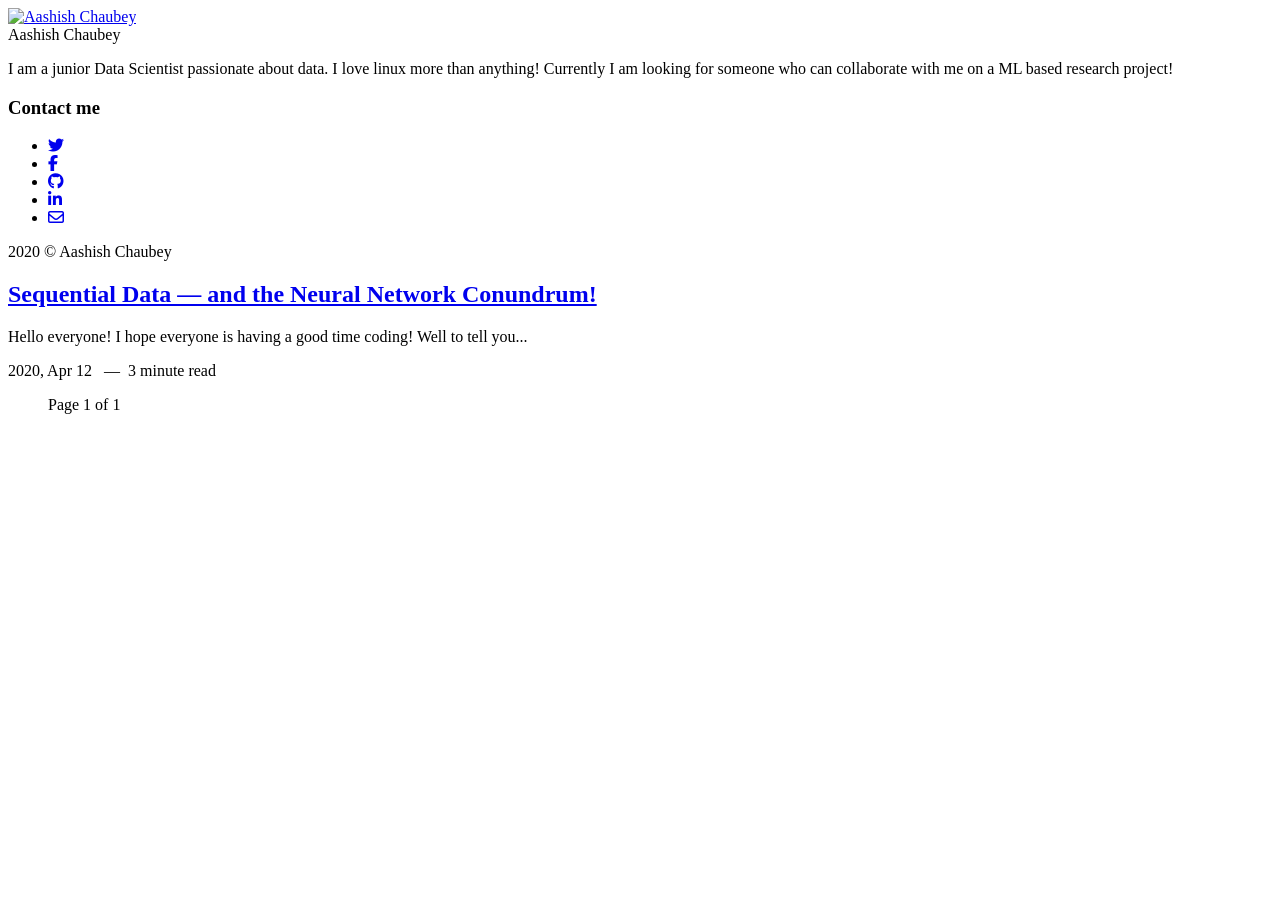
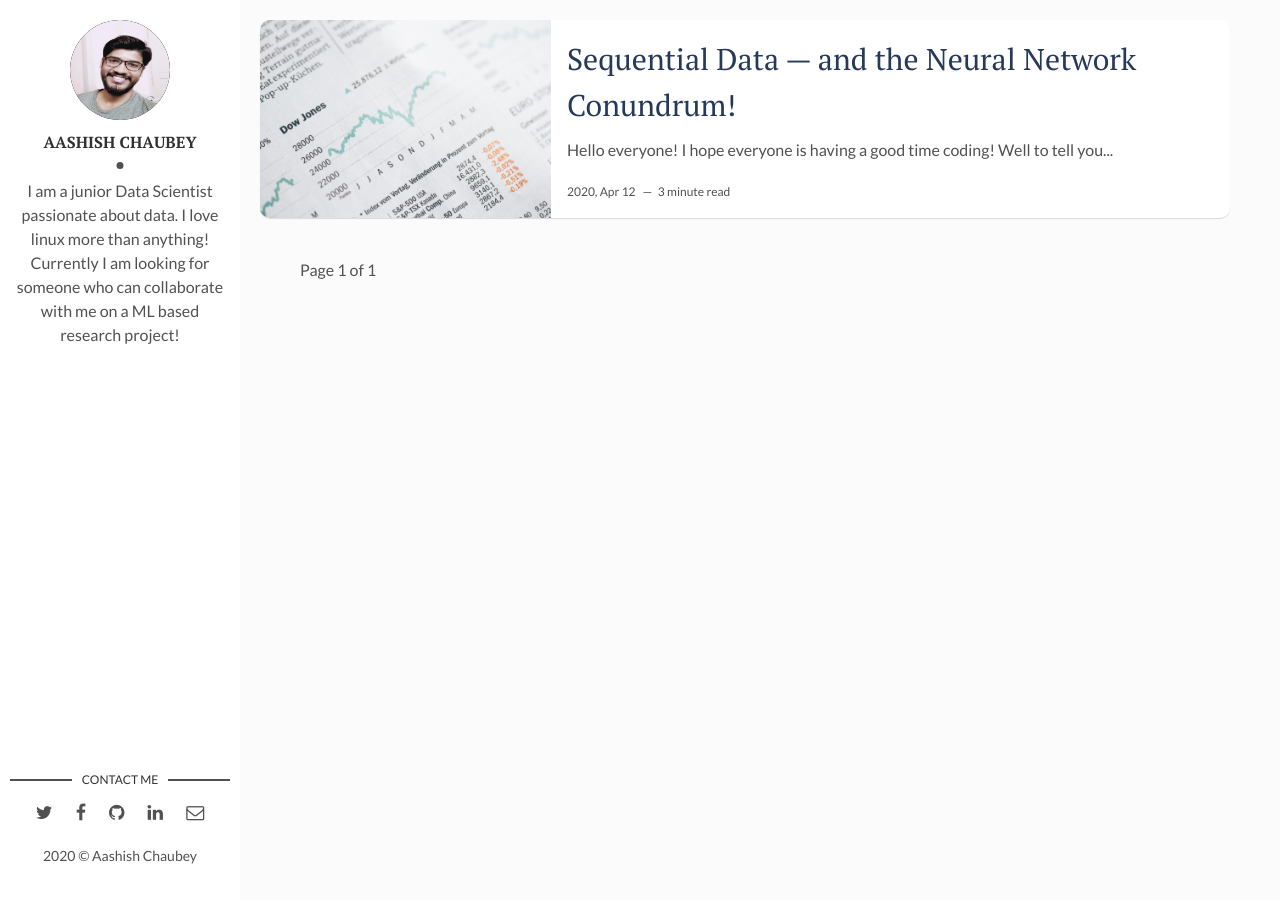
Before and after one commit to aashish-chaubey/blogs, a Jekyll site: the page built from index.html, in a window 1280 px wide. Built offline with Jekyll 4.4.1, drawn with Linux system fonts in a browser that asks for light colours; nearby versions of some CDN libraries; library files that are not in the unit come from our copies; the list of posts is cut into pages by our own code.

```diff
--- a/_config.yml
+++ b/_config.yml
@@ -2,7 +2,7 @@ title: Aashish Chaubey
 description: > # this means to ignore newlines until "baseurl:"
   Personal portfolio app of a data scientist/data engineer
 permalink: ':title/'
-baseurl: "blogs" # the subpath of your site, e.g. /blog
+baseurl: "/blogs" # the subpath of your site, e.g. /blog
 url: "" # the base hostname & protocol for your site, e.g. http://example.com
 site-twitter: #if your site has a twitter account, enter it here
 
```
